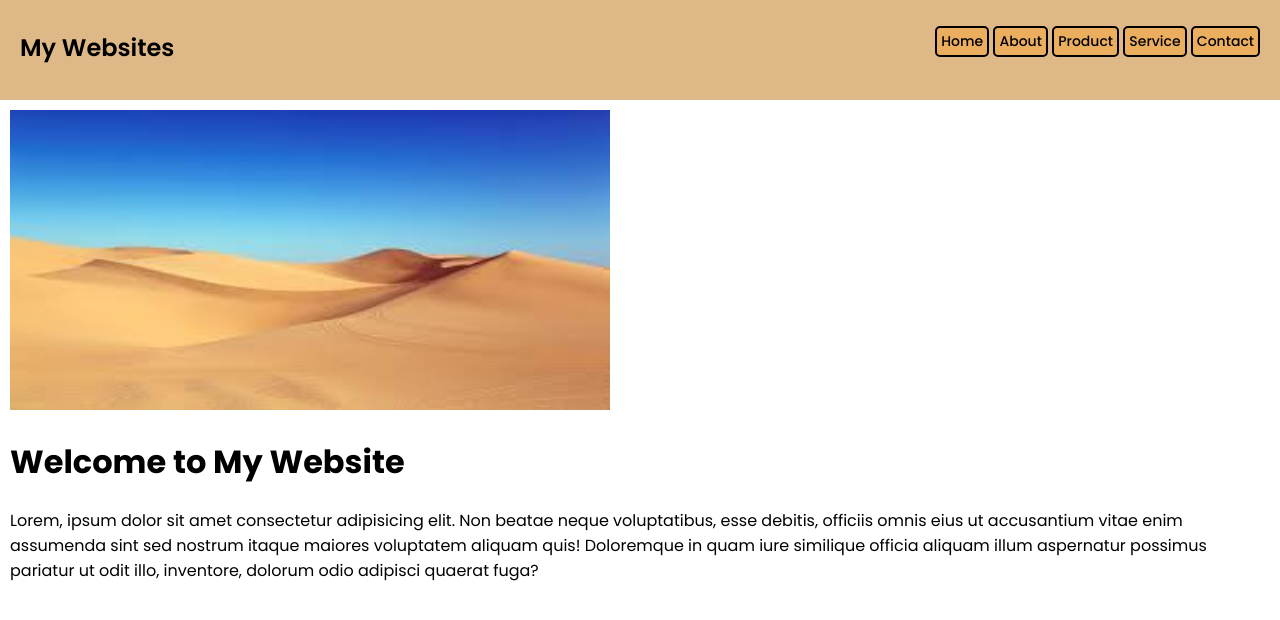
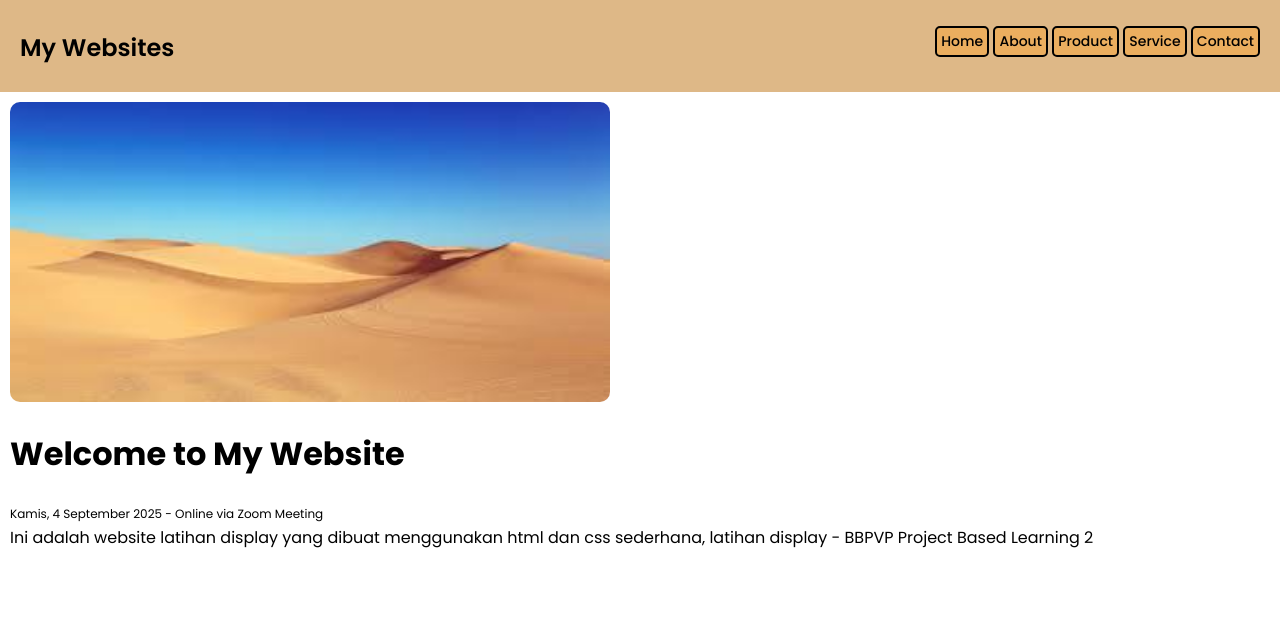
Before and after one commit to MAsfaDevano72/latihan-display-pbl2, a plain HTML site: page index.html in a window 1280 px wide. Drawn offline with Linux system fonts and the light colour scheme.

Commit message:
Mengubah isi paragraf

```diff
--- a/index.html
+++ b/index.html
@@ -16,8 +16,7 @@
         .header {
             display: flex;
             justify-content: space-between;
-            justify-items: baseline;
-            height: 10vh;
+            height: 9vh;
             padding: 10px 0;
             background-color: burlywood;
             font-family: 'Poppins', sans-serif;
@@ -55,13 +54,18 @@
 
         .content {
             padding: 10px;
-            position: relative
+            position: relative;
         }
 
         .content img {
-
+            text-align: center;
             width: 600px;
             height: 300px;
+            border-radius: 10px;
+        }
+
+        .content p span {
+            font-size: 12px;
         }
     </style>
 </head>
@@ -82,7 +86,7 @@
             <div class="content">
                 <img src="gurun2.jpg" alt="">
                 <h1>Welcome to My Website</h1>
-                <p>Lorem, ipsum dolor sit amet consectetur adipisicing elit. Non beatae neque voluptatibus, esse debitis, officiis omnis eius ut accusantium vitae enim assumenda sint sed nostrum itaque maiores voluptatem aliquam quis! Doloremque in quam iure similique officia aliquam illum aspernatur possimus pariatur ut odit illo, inventore, dolorum odio adipisci quaerat fuga?</p>
+                <p><span>Kamis, 4 September 2025 - Online via Zoom Meeting</span><br>Ini adalah website latihan display yang dibuat menggunakan html dan css sederhana, latihan display - BBPVP Project Based Learning 2 </p>
             </div>
         </div>
     </div>
```
